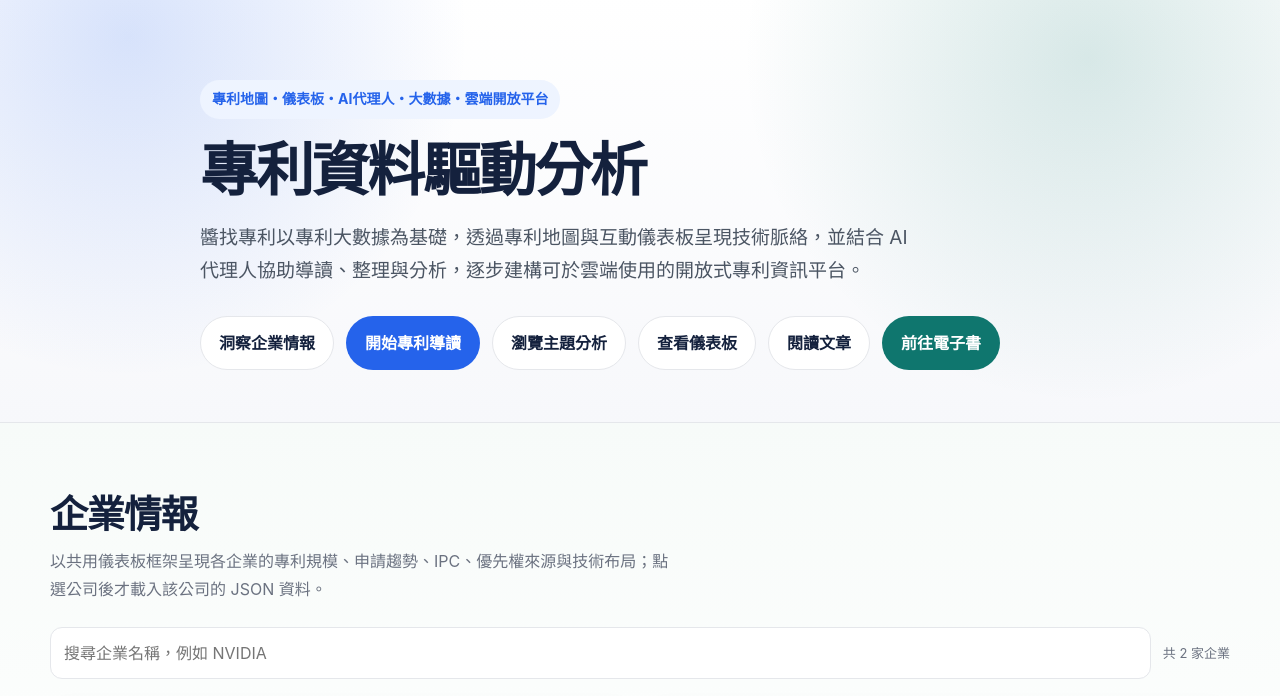
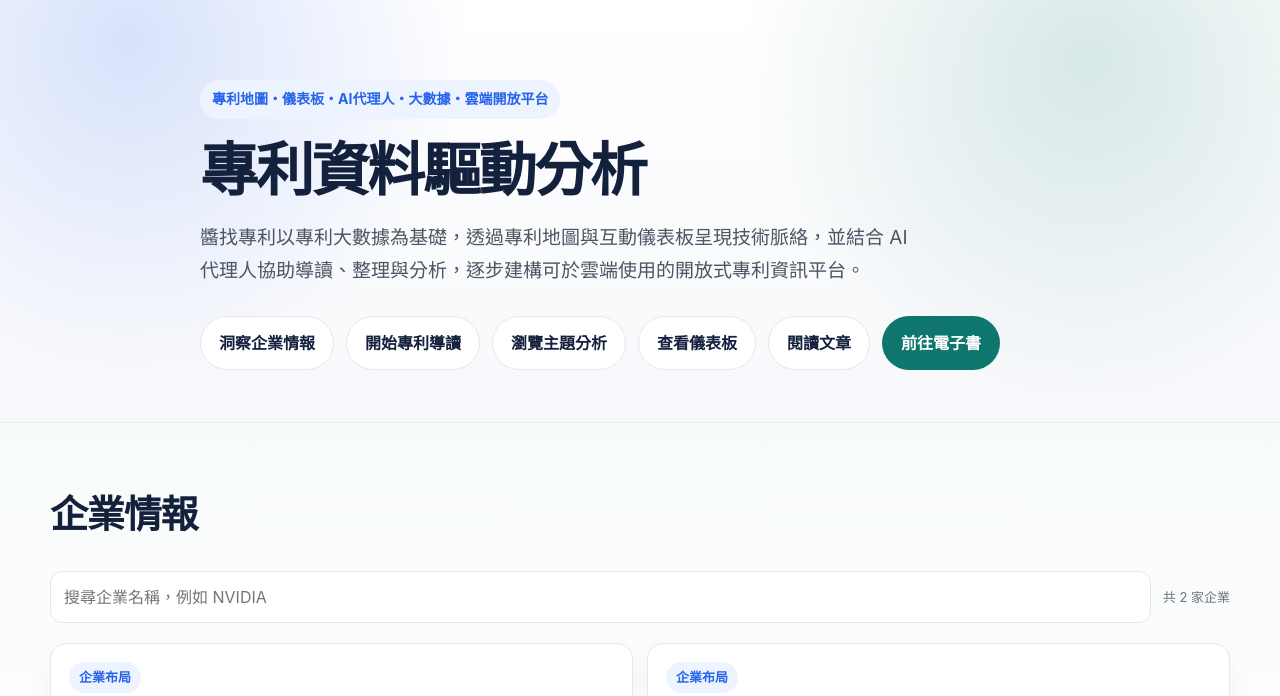
Before and after one commit to patenthunterjohn/mywebsite, a plain HTML site: page index.html in a window 1280 px wide. Shown: the part 79-775 px from the top of the page. Drawn offline with Linux system fonts and the light colour scheme.

Commit message:
Add files via upload

```diff
--- a/index.html
+++ b/index.html
@@ -663,7 +663,7 @@ section { padding: 58px 0; }
 <p>醬找專利以專利大數據為基礎，透過專利地圖與互動儀表板呈現技術脈絡，並結合 AI 代理人協助導讀、整理與分析，逐步建構可於雲端使用的開放式專利資訊平台。</p>
 <div class="actions">
 <a class="btn secondary" href="#company-intelligence">洞察企業情報</a>
-<a class="btn primary" href="#patent-guide">開始專利導讀</a>
+<a class="btn secondary" href="#patent-guide">開始專利導讀</a>
 <a class="btn secondary" href="#topics">瀏覽主題分析</a>
 <a class="btn secondary" href="#dashboards">查看儀表板</a>
 <a class="btn secondary" href="#articles">閱讀文章</a>
@@ -677,7 +677,6 @@ section { padding: 58px 0; }
 <div class="section-head">
 <div>
 <h2>企業情報</h2>
-<p>以共用儀表板框架呈現各企業的專利規模、申請趨勢、IPC、優先權來源與技術布局；點選公司後才載入該公司的 JSON 資料。</p>
 </div>
 </div>
 <div class="company-intel-toolbar">
```
